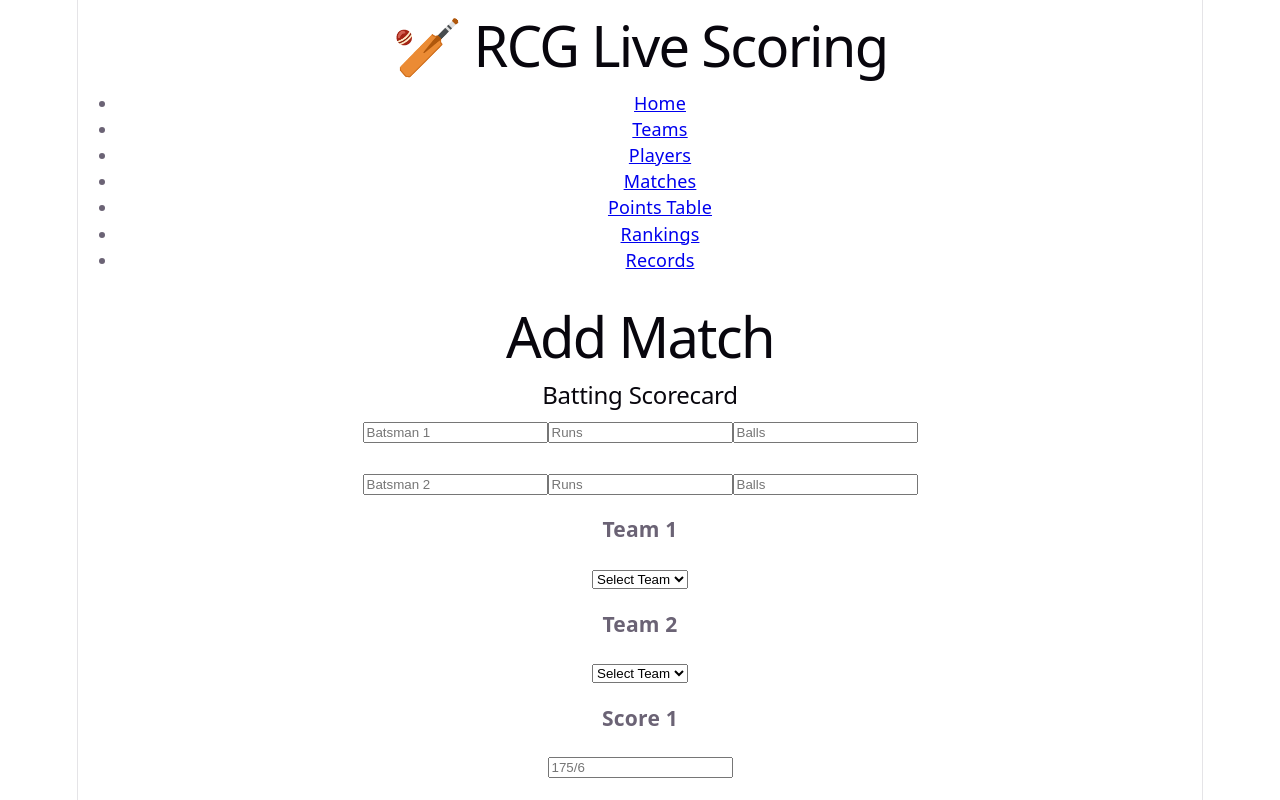
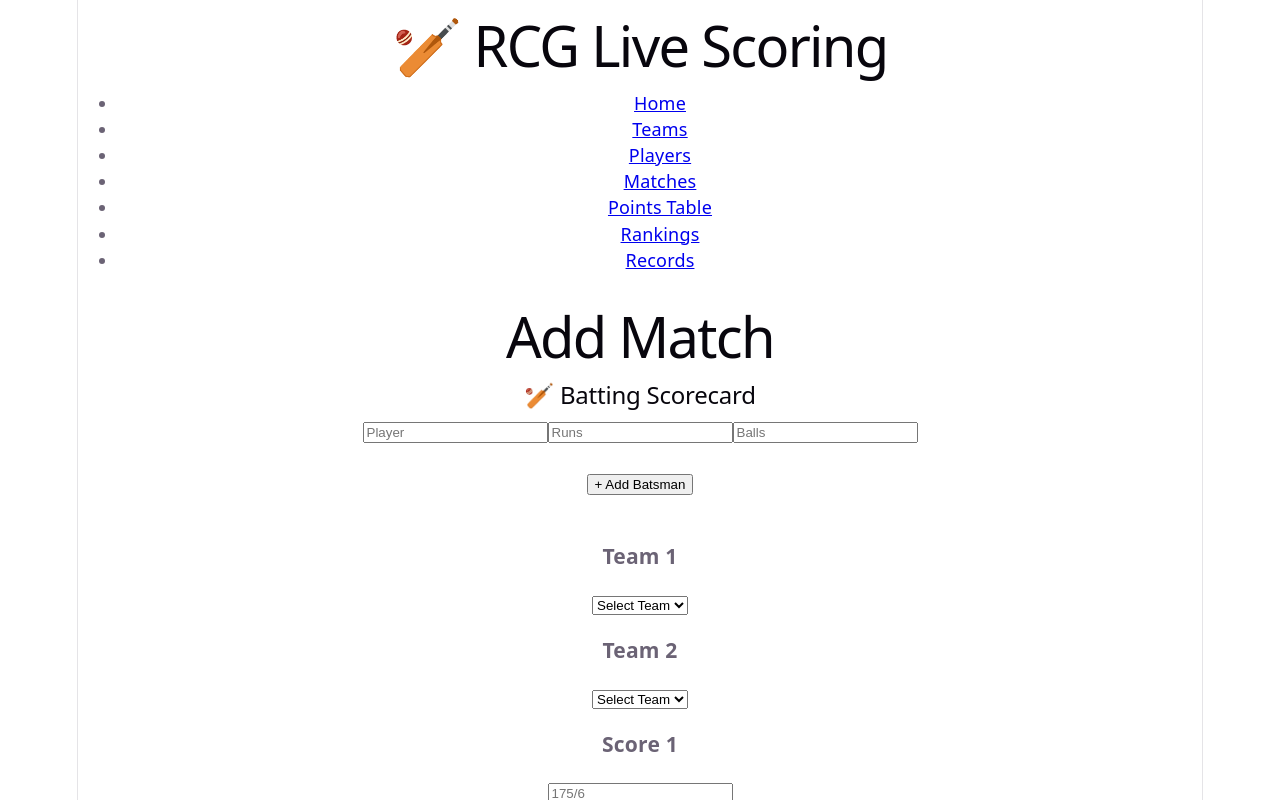
Before and after one commit to gangulaumesh-dep/RCG-Live-Scoring, a React app: page /add-match in a window 1280 px wide. Shown: the top 800 px of the page. Built offline with nearby package versions, Linux system fonts and the light colour scheme; the HTML template or start-up script is replaced by a standard one.

Commit message:
before dynamic batting

```diff
--- a/src/pages/AddMatch.jsx
+++ b/src/pages/AddMatch.jsx
@@ -11,13 +11,23 @@ function AddMatch() {
   const [electedTo, setElectedTo] = useState('')
   const [winner, setWinner] = useState('')
   const [manOfTheMatch, setManOfTheMatch] = useState('')
-  const [batsman1, setBatsman1] = useState('')
-  const [runs1, setRuns1] = useState('')
-  const [balls1, setBalls1] = useState('')
-
-  const [batsman2, setBatsman2] = useState('')
-  const [runs2, setRuns2] = useState('')
-  const [balls2, setBalls2] = useState('')
+  const [batting, setBatting] = useState([
+  {
+    player: '',
+    runs: '',
+    balls: ''
+  }
+ ])
+  const addBatsman = () => {
+  setBatting([
+    ...batting,
+    {
+      player: '',
+      runs: '',
+      balls: ''
+    }
+  ])
+ }
   const [bowler1, setBowler1] = useState('')
   const [overs1, setOvers1] = useState('')
   const [runsGiven1, setRunsGiven1] = useState('')
@@ -27,51 +37,54 @@ function AddMatch() {
     <div>
       <h1>Add Match</h1>
 
-      <h2>Batting Scorecard</h2>
+      <h2>🏏 Batting Scorecard</h2>
 
+ {batting.map((batsman, index) => (
+  <div key={index}>
     <input
       type="text"
-      placeholder="Batsman 1"
-      value={batsman1}
-      onChange={(e) => setBatsman1(e.target.value)}
+      placeholder="Player"
+      value={batsman.player}
+      onChange={(e) => {
+        const updated = [...batting]
+        updated[index].player = e.target.value
+        setBatting(updated)
+      }}
     />
 
     <input
       type="number"
       placeholder="Runs"
-      value={runs1}
-      onChange={(e) => setRuns1(e.target.value)}
+      value={batsman.runs}
+      onChange={(e) => {
+        const updated = [...batting]
+        updated[index].runs = e.target.value
+        setBatting(updated)
+      }}
     />
 
     <input
       type="number"
       placeholder="Balls"
-      value={balls1}
-      onChange={(e) => setBalls1(e.target.value)}
+      value={batsman.balls}
+      onChange={(e) => {
+        const updated = [...batting]
+        updated[index].balls = e.target.value
+        setBatting(updated)
+      }}
     />
 
-<br /><br />
+    <br />
+    <br />
+  </div>
+ ))}
 
-<input
-  type="text"
-  placeholder="Batsman 2"
-  value={batsman2}
-  onChange={(e) => setBatsman2(e.target.value)}
-/>
+ <button onClick={addBatsman}>
+  + Add Batsman
+ </button>
 
-<input
-  type="number"
-  placeholder="Runs"
-  value={runs2}
-  onChange={(e) => setRuns2(e.target.value)}
-/>
-
-<input
-  type="number"
-  placeholder="Balls"
-  value={balls2}
-  onChange={(e) => setBalls2(e.target.value)}
-/>
+ <br />
+ <br />
 
       <h3>Team 1</h3>
 
@@ -258,18 +271,11 @@ function AddMatch() {
   winner,
   manOfTheMatch,
 
-  batting: [
-    {
-      player: batsman1,
-      runs: Number(runs1),
-      balls: Number(balls1)
-    },
-    {
-      player: batsman2,
-      runs: Number(runs2),
-      balls: Number(balls2)
-    }
-  ],
+  batting: batting.map((player) => ({
+  player: player.player,
+  runs: Number(player.runs),
+  balls: Number(player.balls)
+ })),
     bowling: [
     {
       player: bowler1,
@@ -306,12 +312,13 @@ function AddMatch() {
     setElectedTo('')
     setWinner('')
     setManOfTheMatch('')
-    setBatsman1('')
-    setRuns1('')
-    setBalls1('')
-    setBatsman2('')
-    setRuns2('')
-    setBalls2('')
+    setBatting([
+  {
+    player: '',
+    runs: '',
+    balls: ''
+  }
+ ])
     setBowler1('')
     setOvers1('')
     setRunsGiven1('')
```
Lines whose indentation alone changed are shown as unchanged.
